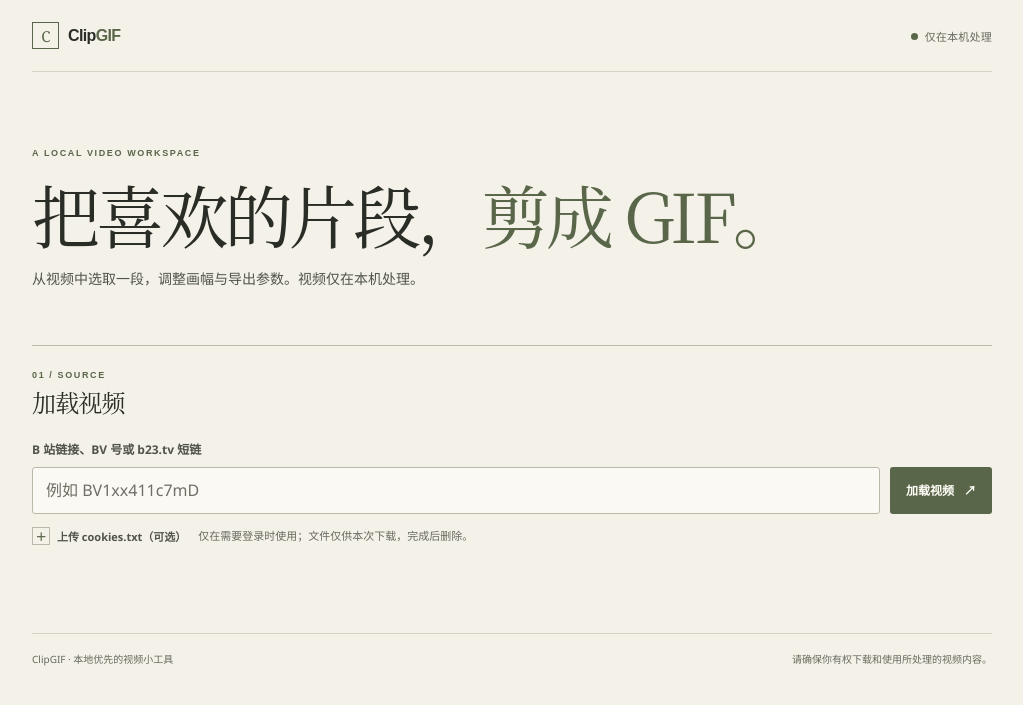
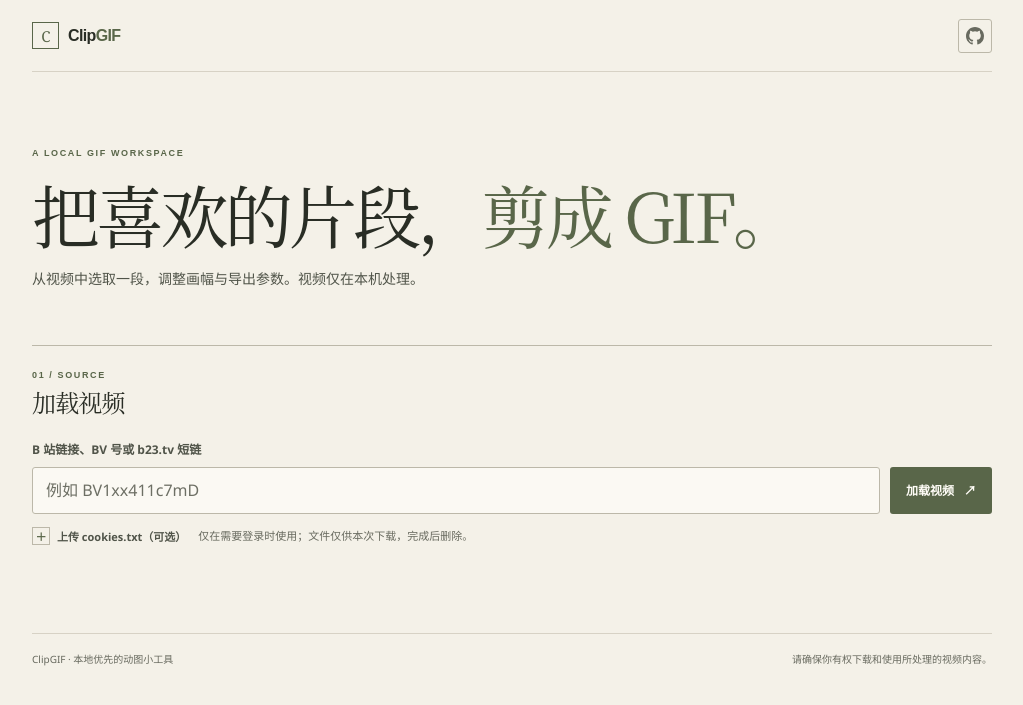
Before and after one commit to SOMWHY/clipGIF, a FastAPI app: page / in a window 1280 px wide. Shown: the top 705 px of the page, without its empty margins (128-1151 px from the left). Run offline with FastAPI, Linux system fonts and the light colour scheme.

Commit message:
add github link

```diff
--- a/app/static/style.css
+++ b/app/static/style.css
@@ -65,19 +65,21 @@
 
 .brand-accent { color: var(--olive); }
 
-.local-badge {
+.github-link {
+  display: grid;
+  place-items: center;
+  width: 34px;
+  height: 34px;
+  border: 1px solid var(--line-strong);
+  border-radius: 3px;
   color: var(--muted);
-  font-size: 11px;
-  letter-spacing: .02em;
+  transition: color .16s ease, border-color .16s ease, background-color .16s ease;
 }
 
-.status-dot {
-  display: inline-block;
-  width: 7px;
-  height: 7px;
-  margin: 0 7px 1px 0;
-  border-radius: 50%;
-  background: var(--olive);
+.github-link:hover {
+  border-color: var(--olive);
+  background: var(--olive-pale);
+  color: var(--olive-dark);
 }
 
 main { padding: 76px 0 88px; }
--- a/app/templates/index.html
+++ b/app/templates/index.html
@@ -6,7 +6,7 @@
   <meta name="theme-color" content="#f4f1e8">
   <title>ClipGIF · 本地视频剪辑器</title>
   <link rel="icon" type="image/svg+xml" href="/static/favicon.svg">
-  <link rel="stylesheet" href="/static/style.css?v=2026-10-editorial-3">
+  <link rel="stylesheet" href="/static/style.css?v=2026-10-editorial-4">
   <script src="/static/timeline.js" defer></script>
   <script src="/static/crop.js" defer></script>
   <script src="/static/app.js?v=2026-10-editorial" defer></script>
@@ -18,12 +18,17 @@
         <span class="brand-mark">C</span>
         <span>Clip<span class="brand-accent">GIF</span></span>
       </a>
-      <span class="local-badge"><span class="status-dot"></span>仅在本机处理</span>
+      <a class="github-link" href="https://github.com/SOMWHY/clipGIF/tree/main"
+        target="_blank" rel="noopener noreferrer" aria-label="ClipGIF GitHub 仓库（在新标签页打开）">
+        <svg aria-hidden="true" viewBox="0 0 16 16" width="18" height="18" fill="currentColor">
+          <path d="M8 0C3.58 0 0 3.58 0 8c0 3.54 2.29 6.53 5.47 7.59.4.07.55-.17.55-.38v-1.49c-2.22.48-2.69-.94-2.69-.94-.36-.92-.89-1.16-.89-1.16-.73-.5.06-.49.06-.49.8.06 1.22.82 1.22.82.71 1.21 1.87.86 2.33.66.07-.52.28-.86.51-1.06-1.78-.2-3.64-.89-3.64-3.96 0-.87.31-1.59.82-2.15-.08-.2-.36-1.02.08-2.12 0 0 .67-.21 2.2.82a7.65 7.65 0 0 1 4 0c1.53-1.03 2.2-.82 2.2-.82.44 1.1.16 1.92.08 2.12.51.56.82 1.28.82 2.15 0 3.08-1.87 3.75-3.65 3.95.29.25.54.73.54 1.48v2.19c0 .21.15.46.55.38A8.01 8.01 0 0 0 16 8c0-4.42-3.58-8-8-8Z"/>
+        </svg>
+      </a>
     </header>
 
     <main>
       <section class="intro entrance-on-load">
-        <p class="eyebrow">A LOCAL VIDEO WORKSPACE</p>
+        <p class="eyebrow">A LOCAL GIF WORKSPACE</p>
         <h1>把喜欢的片段，<span>剪成 GIF。</span></h1>
         <p class="intro-copy">从视频中选取一段，调整画幅与导出参数。视频仅在本机处理。</p>
       </section>
@@ -187,7 +192,7 @@
     </main>
 
     <footer>
-      <span>ClipGIF · 本地优先的视频小工具</span>
+      <span>ClipGIF · 本地优先的动图小工具</span>
       <span>请确保你有权下载和使用所处理的视频内容。</span>
     </footer>
   </div>
```
Also changed, not shown: README.md.
